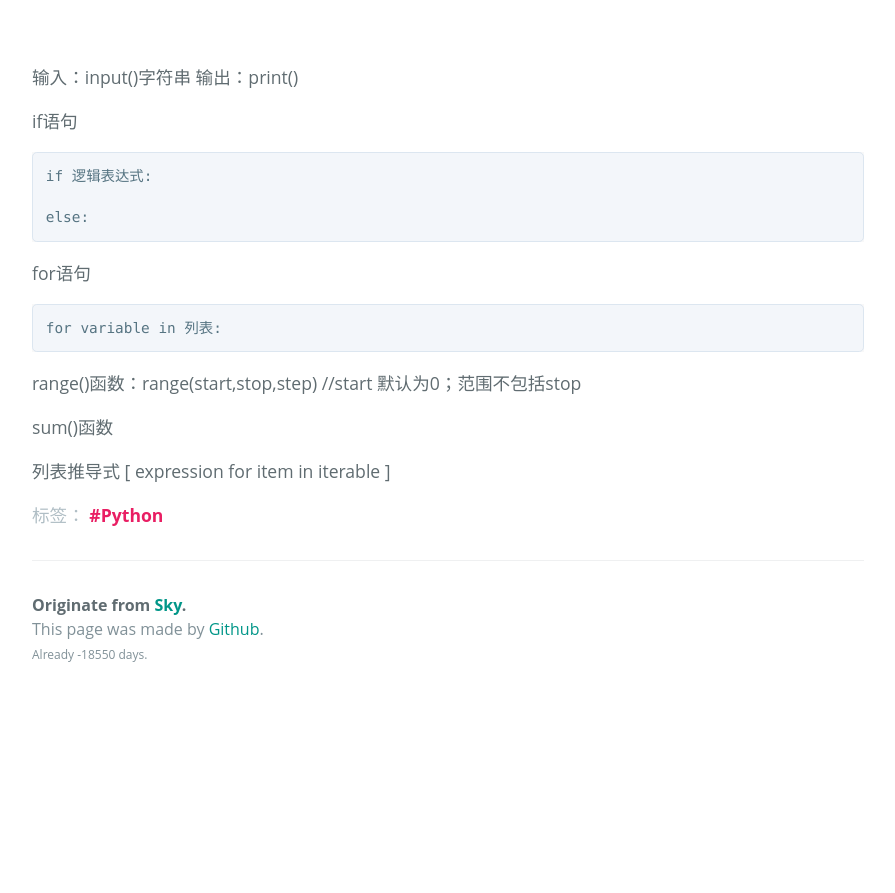
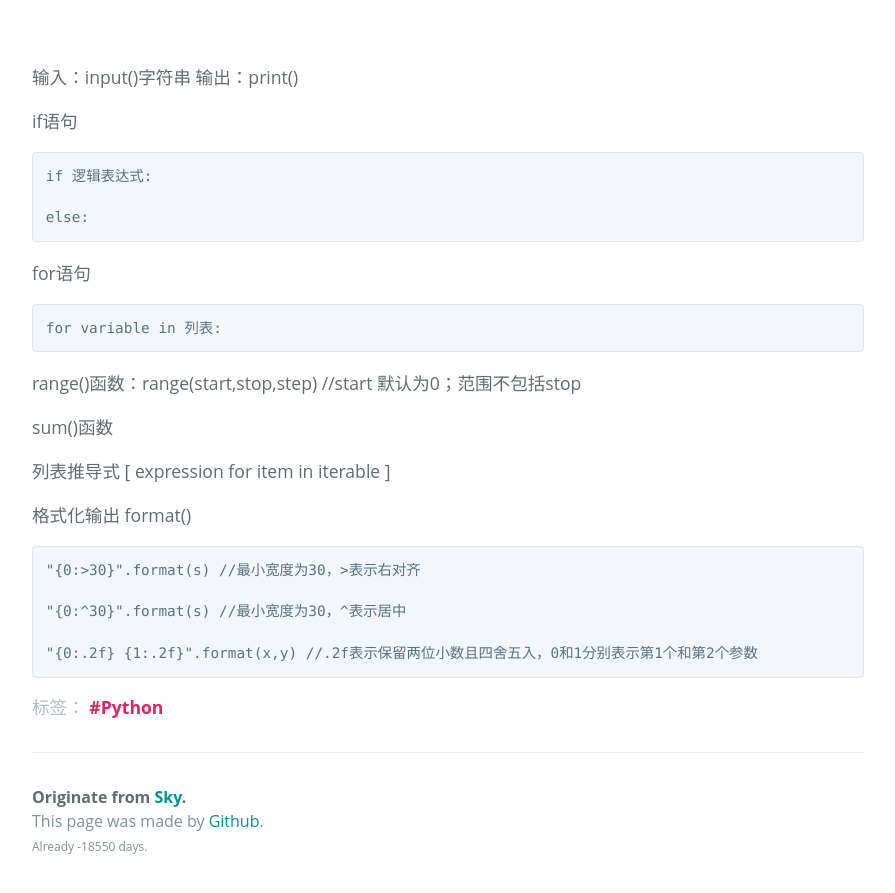
Before and after one commit to NishikinoSky/NishikinoSky.github.io, a Jekyll site: the page built from _posts/2021-1-28-Python.md, in a window 1280 px wide and 1259 px high, cut to the strip 354-1247 px from the top of the window. Shown: the whole strip, without its empty margins (192-1087 px from the left). Built offline with Jekyll 4.4.1, drawn with Linux system fonts in a browser that asks for light colours; some web fonts are replaced.

Commit message:
Update 2021-1-28-Python.md

```diff
--- a/_posts/2021-1-28-Python.md
+++ b/_posts/2021-1-28-Python.md
@@ -22,3 +22,11 @@ range()函数：range(start,stop,step) //start 默认为0；范围不包括stop
 sum()函数
 
 列表推导式 [ expression for item in iterable ]
+
+格式化输出 format()
+
+    "{0:>30}".format(s) //最小宽度为30，>表示右对齐
+
+    "{0:^30}".format(s) //最小宽度为30，^表示居中
+
+    "{0:.2f} {1:.2f}".format(x,y) //.2f表示保留两位小数且四舍五入，0和1分别表示第1个和第2个参数
```
